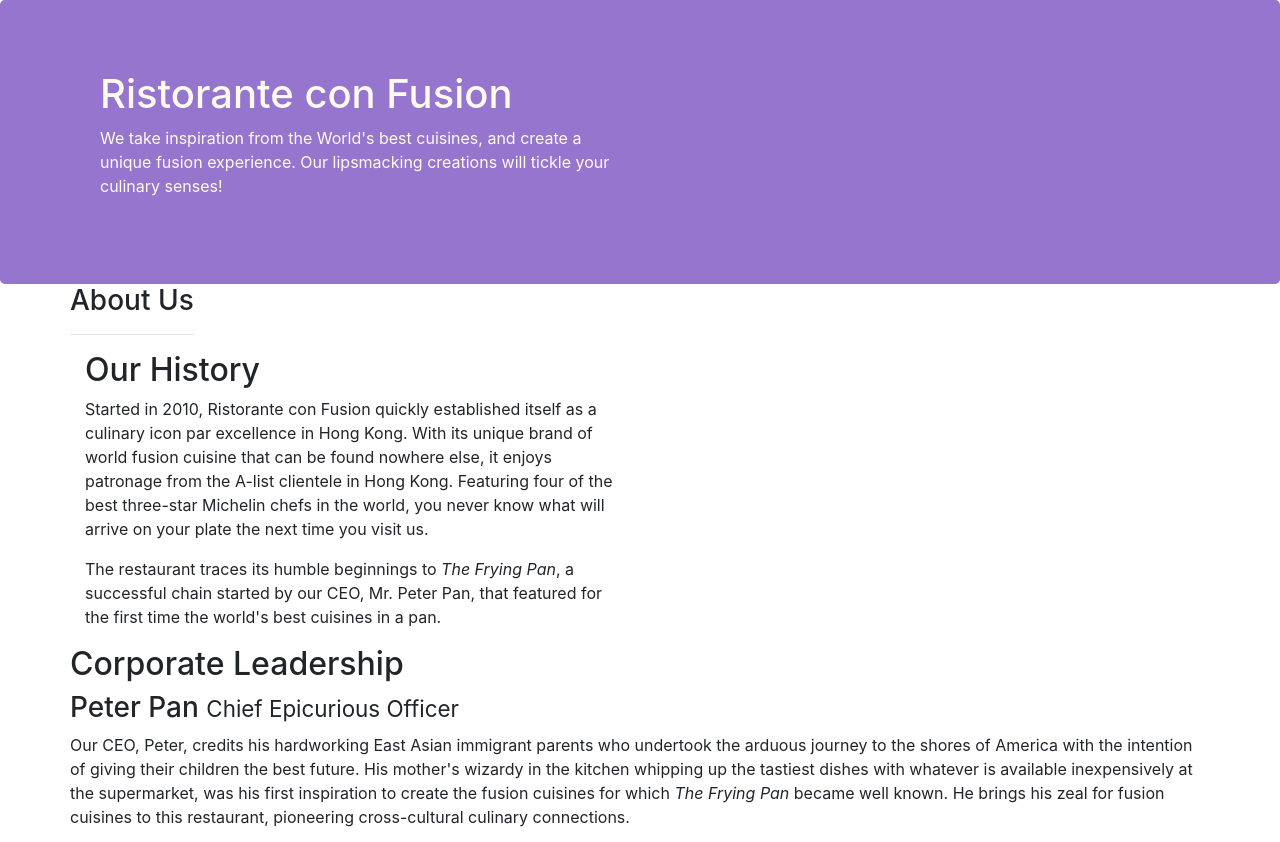
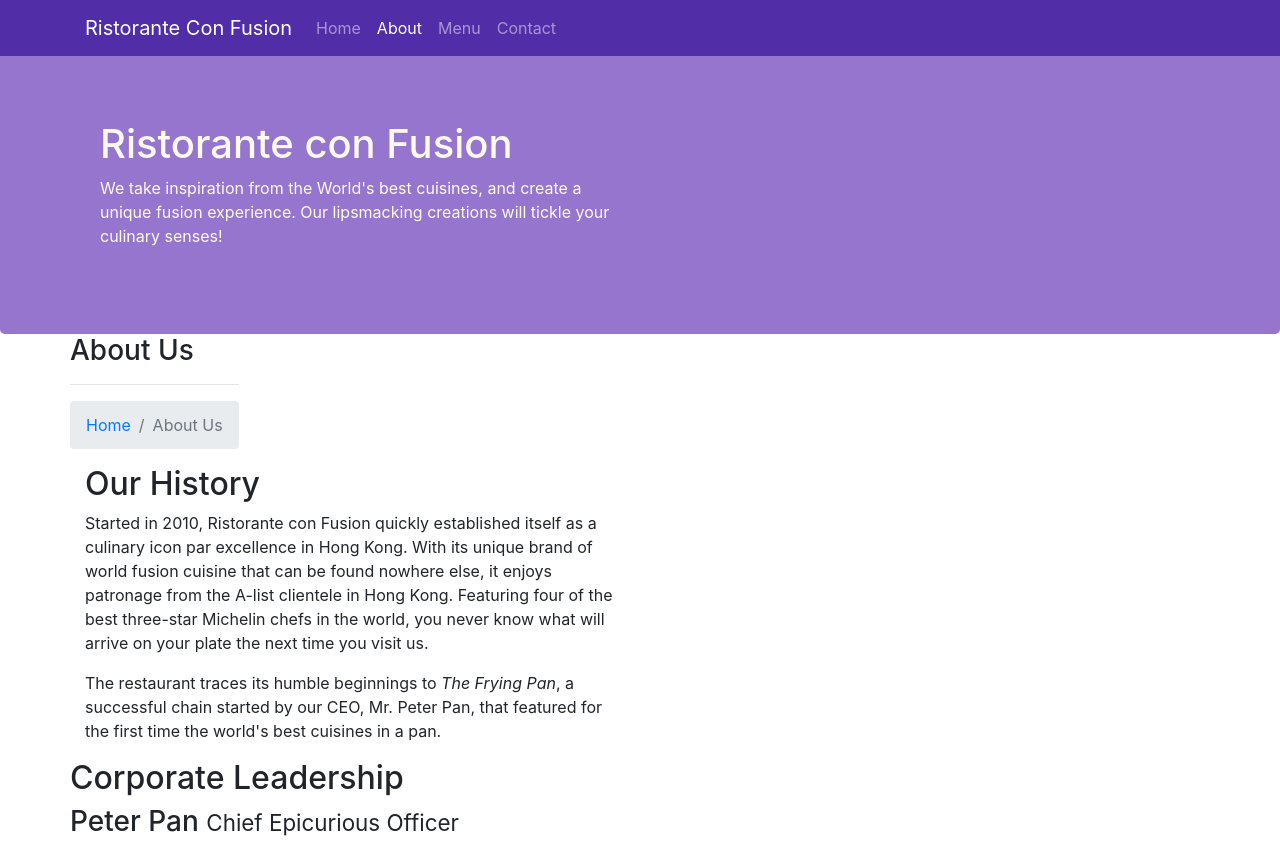
Before and after one commit to izayaaaaaaa/bootstrap-npm-test, a website: page aboutus.html in a window 1280 px wide. Shown: the top 842 px of the page. Drawn offline with nearby package versions, Linux system fonts and the light colour scheme.

Commit message:
navbar and breadcrumbs

```diff
--- a/aboutus.html
+++ b/aboutus.html
@@ -18,13 +18,30 @@
 </head>
 
 <body>
+    <nav class="navbar navbar-dark navbar-expand-sm fixed-top">
+        <div class="container">
+            <a class="navbar-brand" href="index.html">Ristorante Con Fusion</a>
+            <div class="collapse navbar-collapse" id="Navbar">
+                <ul class="navbar-nav mr-auto">
+                    <li class="nav-item"><a class="nav-link" href="index.html">Home</a></li>
+                    <li class="nav-item active"><a class="nav-link" href="./aboutus.html">About</a></li>
+                    <li class="nav-item"><a class="nav-link" href="#">Menu</a></li>
+                    <li class="nav-item"><a class="nav-link" href="#">Contact</a></li>
+                </ul>
+            </div>
+        </div>
+        <button class="navbar-toggler" type="button" data-toggle="collapse" data-target="#Navbar">
+            <span class="navbar-toggler-icon"></span>
+        </button>
+    </nav>
 
     <header class="jumbotron">
         <div class="container">
             <div class="row row-header">
                 <div class="col-12 col-sm-6">
                     <h1>Ristorante con Fusion</h1>
-                    <p>We take inspiration from the World's best cuisines, and create a unique fusion experience. Our lipsmacking creations will tickle your culinary senses!</p>
+                    <p>We take inspiration from the World's best cuisines, and create a unique fusion experience. Our
+                        lipsmacking creations will tickle your culinary senses!</p>
                 </div>
                 <div class="col-12 col-sm">
                 </div>
@@ -37,14 +54,23 @@
             <div>
                 <h3>About Us</h3>
                 <hr>
+                <ol class="col-12 breadcrumb">
+                    <li class="breadcrumb-item"><a href="./index.html">Home</a></li>
+                    <li class="breadcrumb-item active">About Us</li>
+                </ol>
             </div>
         </div>
 
         <div class="row">
             <div class="col-sm-6">
                 <h2>Our History</h2>
-                <p>Started in 2010, Ristorante con Fusion quickly established itself as a culinary icon par excellence in Hong Kong. With its unique brand of world fusion cuisine that can be found nowhere else, it enjoys patronage from the A-list clientele in Hong Kong.  Featuring four of the best three-star Michelin chefs in the world, you never know what will arrive on your plate the next time you visit us.</p>
-                <p>The restaurant traces its humble beginnings to <em>The Frying Pan</em>, a successful chain started by our CEO, Mr. Peter Pan, that featured for the first time the world's best cuisines in a pan.</p>
+                <p>Started in 2010, Ristorante con Fusion quickly established itself as a culinary icon par excellence
+                    in Hong Kong. With its unique brand of world fusion cuisine that can be found nowhere else, it
+                    enjoys patronage from the A-list clientele in Hong Kong. Featuring four of the best three-star
+                    Michelin chefs in the world, you never know what will arrive on your plate the next time you visit
+                    us.</p>
+                <p>The restaurant traces its humble beginnings to <em>The Frying Pan</em>, a successful chain started by
+                    our CEO, Mr. Peter Pan, that featured for the first time the world's best cuisines in a pan.</p>
             </div>
             <div>
             </div>
@@ -55,13 +81,27 @@
             <div>
                 <h2>Corporate Leadership</h2>
                 <h3>Peter Pan <small>Chief Epicurious Officer</small></h3>
-                <p class="d-none d-sm-block">Our CEO, Peter, credits his hardworking East Asian immigrant parents who undertook the arduous journey to the shores of America with the intention of giving their children the best future. His mother's wizardy in the kitchen whipping up the tastiest dishes with whatever is available inexpensively at the supermarket, was his first inspiration to create the fusion cuisines for which <em>The Frying Pan</em> became well known. He brings his zeal for fusion cuisines to this restaurant, pioneering cross-cultural culinary connections.</p>
+                <p class="d-none d-sm-block">Our CEO, Peter, credits his hardworking East Asian immigrant parents who
+                    undertook the arduous journey to the shores of America with the intention of giving their children
+                    the best future. His mother's wizardy in the kitchen whipping up the tastiest dishes with whatever
+                    is available inexpensively at the supermarket, was his first inspiration to create the fusion
+                    cuisines for which <em>The Frying Pan</em> became well known. He brings his zeal for fusion cuisines
+                    to this restaurant, pioneering cross-cultural culinary connections.</p>
                 <h3>Dhanasekaran Witherspoon <small>Chief Food Officer</small></h3>
-                <p class="d-none d-sm-block">Our CFO, Danny, as he is affectionately referred to by his colleagues, comes from a long established family tradition in farming and produce. His experiences growing up on a farm in the Australian outback gave him great appreciation for varieties of food sources. As he puts it in his own words, <em>Everything that runs, wins, and everything that stays, pays!</em></p>
+                <p class="d-none d-sm-block">Our CFO, Danny, as he is affectionately referred to by his colleagues,
+                    comes from a long established family tradition in farming and produce. His experiences growing up on
+                    a farm in the Australian outback gave him great appreciation for varieties of food sources. As he
+                    puts it in his own words, <em>Everything that runs, wins, and everything that stays, pays!</em></p>
                 <h3>Agumbe Tang <small>Chief Taste Officer</small></h3>
-                <p class="d-none d-sm-block">Blessed with the most discerning gustatory sense, Agumbe, our CTO, personally ensures that every dish that we serve meets his exacting tastes. Our chefs dread the tongue lashing that ensues if their dish does not meet his exacting standards. He lives by his motto, <em>You click only if you survive my lick.</em></p>
+                <p class="d-none d-sm-block">Blessed with the most discerning gustatory sense, Agumbe, our CTO,
+                    personally ensures that every dish that we serve meets his exacting tastes. Our chefs dread the
+                    tongue lashing that ensues if their dish does not meet his exacting standards. He lives by his
+                    motto, <em>You click only if you survive my lick.</em></p>
                 <h3>Alberto Somayya <small>Executive Chef</small></h3>
-                <p class="d-none d-sm-block">Award winning three-star Michelin chef with wide International experience having worked closely with whos-who in the culinary world, he specializes in creating mouthwatering Indo-Italian fusion experiences. He says, <em>Put together the cuisines from the two craziest cultures, and you get a winning hit! Amma Mia!</em></p>
+                <p class="d-none d-sm-block">Award winning three-star Michelin chef with wide International experience
+                    having worked closely with whos-who in the culinary world, he specializes in creating mouthwatering
+                    Indo-Italian fusion experiences. He says, <em>Put together the cuisines from the two craziest
+                        cultures, and you get a winning hit! Amma Mia!</em></p>
             </div>
         </div>
 
--- a/css/style.css
+++ b/css/style.css
@@ -28,3 +28,12 @@ address {
     margin: 0px;
     color: #0f0f0f;
 }
+
+body{
+    padding:50px 0px 0px 0px;
+    z-index:0;
+}
+
+.navbar-dark {
+     background-color: #512DA8;
+}
```
Also changed, not shown: index.html (+17 -0 lines). Lines whose indentation alone changed are shown as unchanged.
